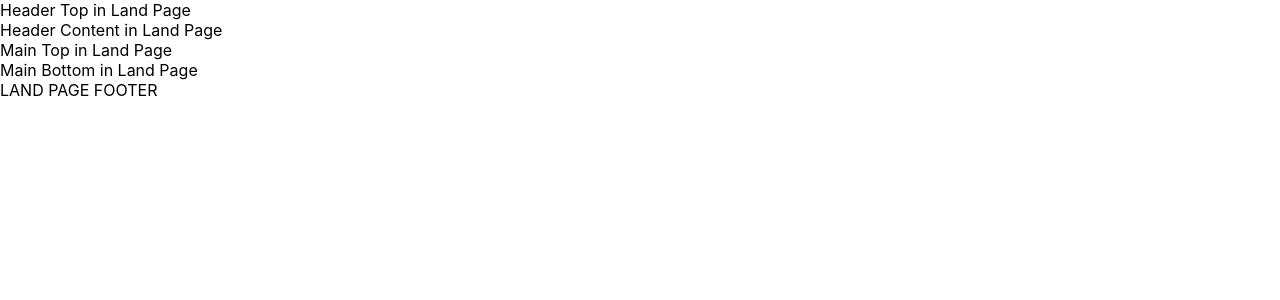
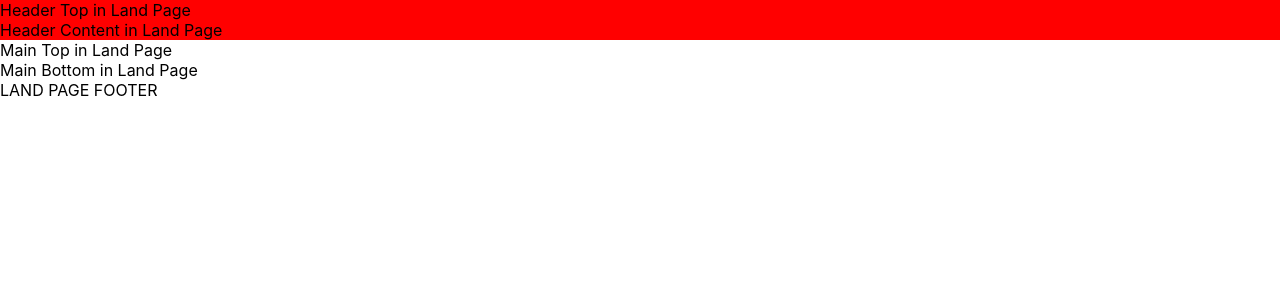
Before and after one commit to mdominguez56/wolox-proyect, a React (Create React App) app: page / in a window 1280 px wide. Shown: the top 300 px of the page. Built offline with nearby package versions, Linux system fonts and the light colour scheme.

Commit message:
land-page-css-module

```diff
--- a/src/components/landPage/landPageHeader.js
+++ b/src/components/landPage/landPageHeader.js
@@ -5,6 +5,7 @@ import {
     Route,
     Link
   } from "react-router-dom";
+import styles from './landPageHeader.module.css';
 import HeaderTop from './landPageComponent/headerTop';
 import HeaderContent from './landPageComponent/headerContent';
 
@@ -14,8 +15,10 @@ import HeaderContent from './landPageComponent/headerContent';
     <Router>
         <Switch>
             <Route>
-                <HeaderTop />
-                <HeaderContent />
+                <div className={styles.backgroundHeader}>
+                  <HeaderTop />
+                  <HeaderContent />
+                </div>
             </Route>
         </Switch>
     </Router>
--- /dev/null
+++ b/src/components/landPage/landPageHeader.module.css
@@ -0,0 +1,3 @@
+.backgroundHeader{
+    background-color: red;
+}
```
